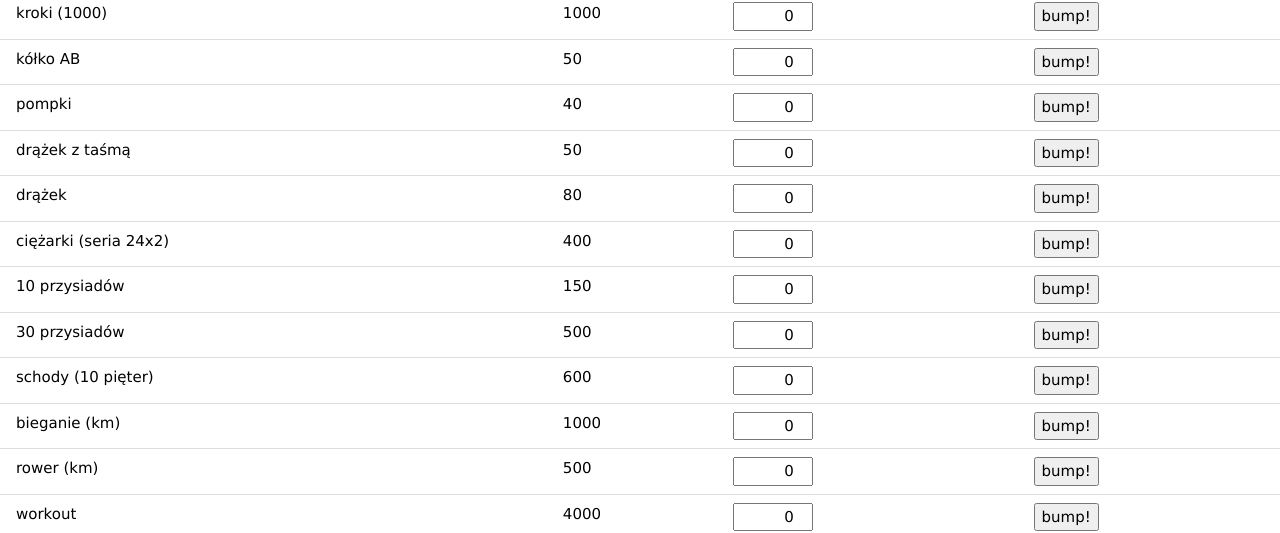
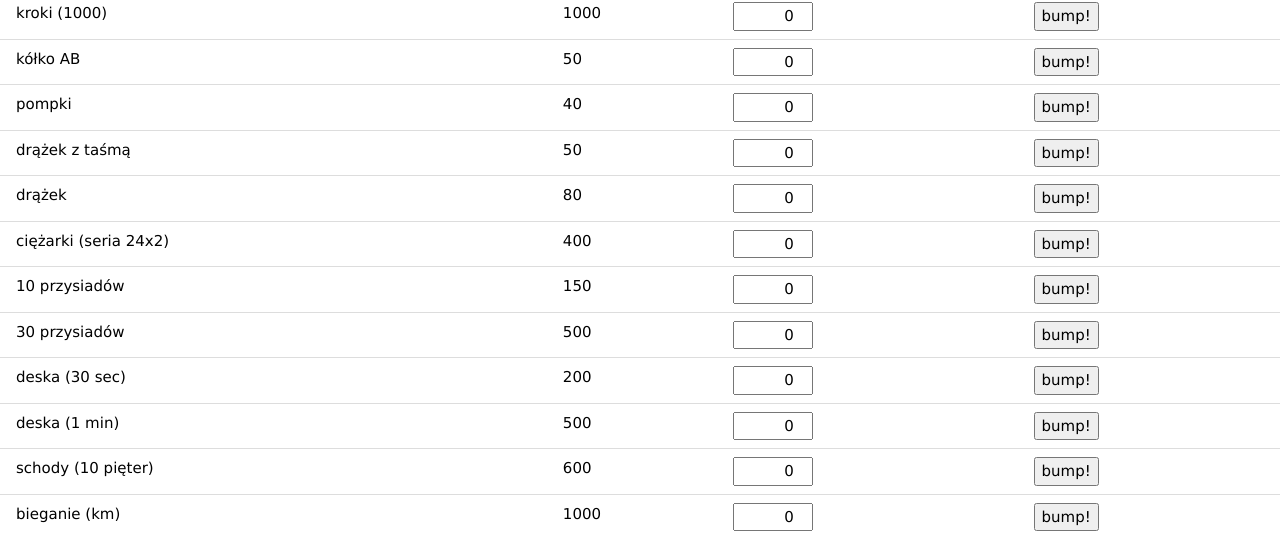
Before and after one commit to kornislaw/10k-day, a plain HTML site: page index.html in a window 1280 px wide. Shown: the part 80-613 px from the top of the page. Drawn offline with nearby package versions, Linux system fonts and the light colour scheme.

Commit message:
Update index.html

```diff
--- a/index.html
+++ b/index.html
@@ -42,6 +42,8 @@
                     {name: 'ciężarki (seria 24x2)', bonus: 400},
                     {name: '10 przysiadów', bonus: 150},
                     {name: '30 przysiadów', bonus: 500},
+                    {name: 'deska (30 sec)', bonus: 200},
+                    {name: 'deska (1 min)', bonus: 500},
                     {name: 'schody (10 pięter)', bonus: 600},
                     {name: 'bieganie (km)', bonus: 1000},
                     {name: 'rower (km)', bonus: 500},
```
